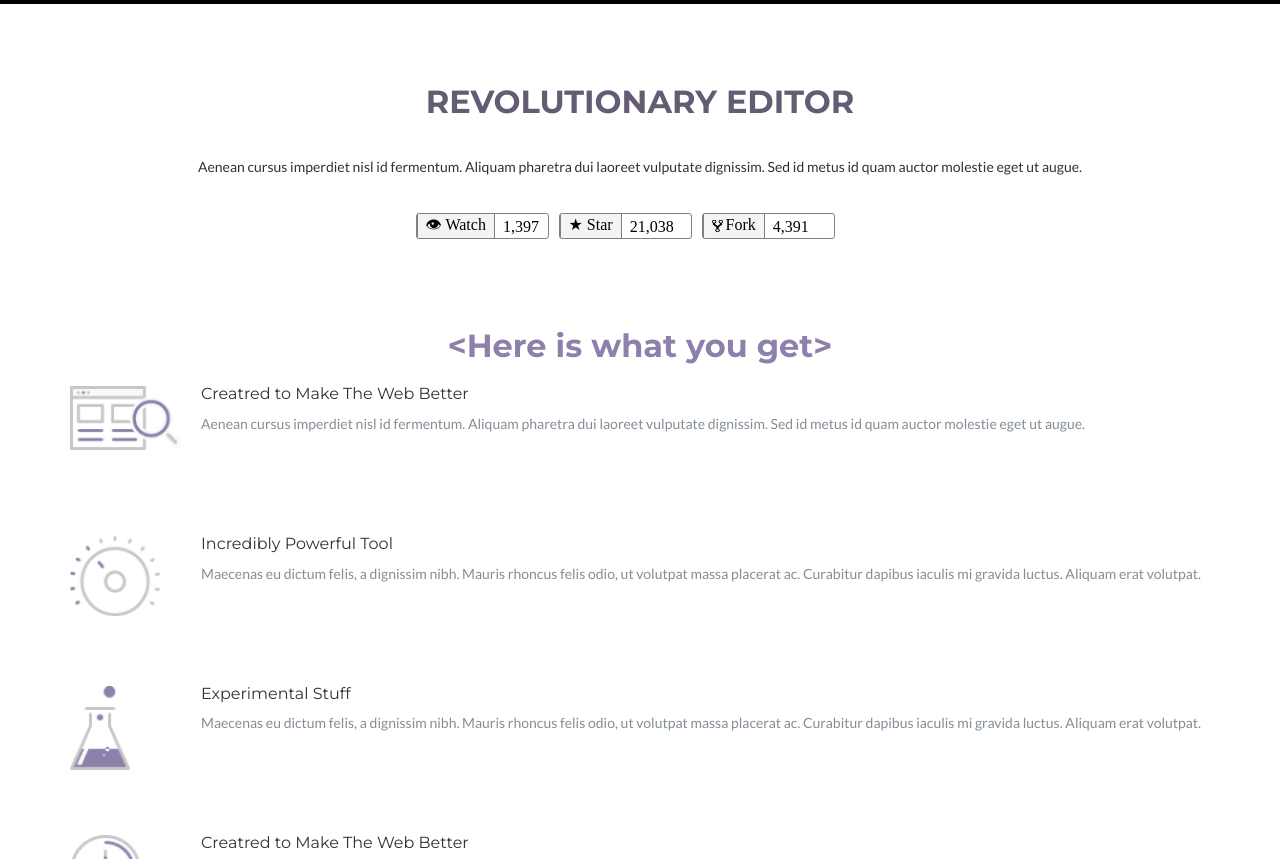
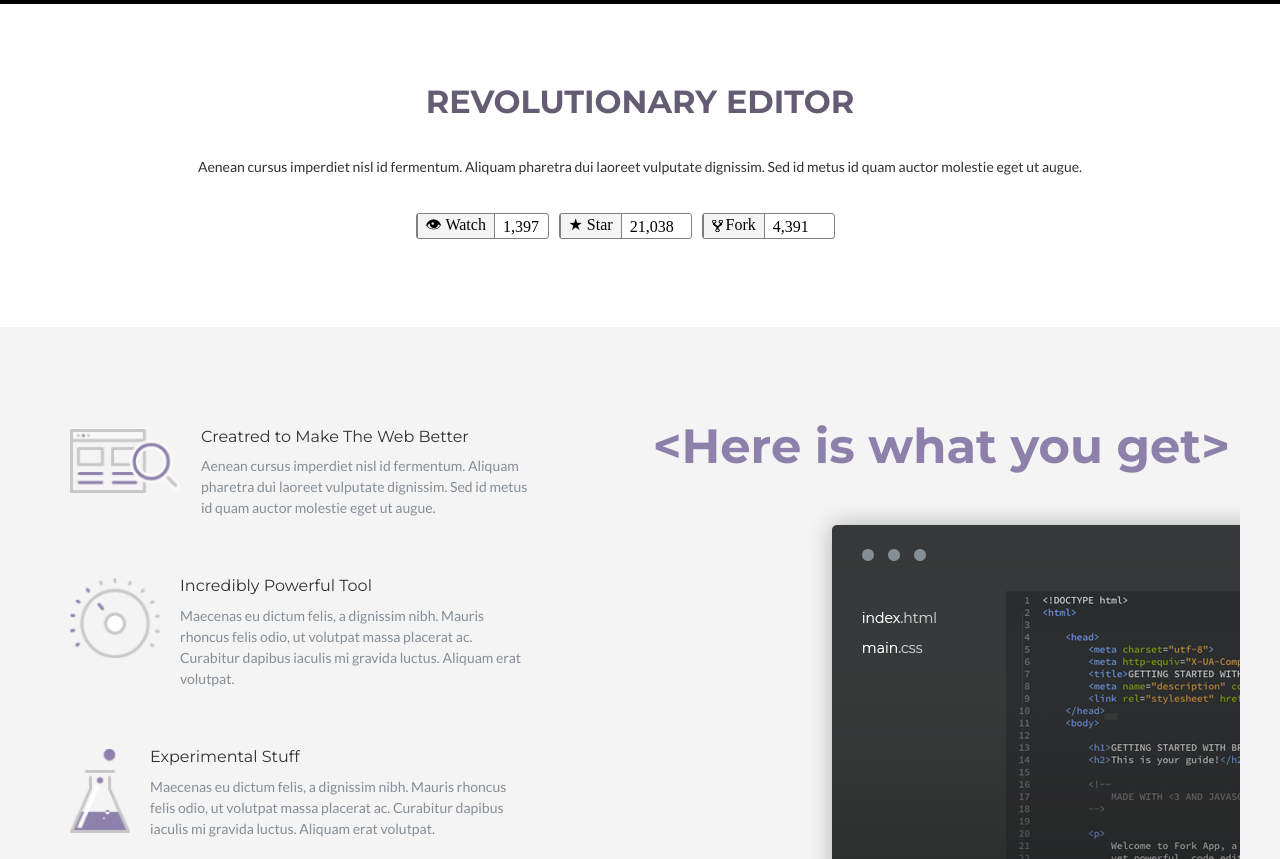
Before and after one commit to EugeneBerd/Adv-HTML-Step-Project, a website: page Step2/index.html in a window 1280 px wide. Shown: the part 85-944 px from the top of the page. Drawn offline with nearby package versions, Linux system fonts and the light colour scheme.

Commit message:
section_edit_3

```diff
--- a/Step2/index.html
+++ b/Step2/index.html
@@ -85,7 +85,11 @@
         </div>
 
     </div>
-    <h1 class="section_editor_title_2">&lt;Here is what you get&gt;</h1>
+
+</section>
+<div class="second_section_edit">
+<div class=" container sectiond_editor_menu_container section_editor">
+    <h1 class="section_editor_title_2 active_tittle">&lt;Here is what you get&gt;</h1>
     <ul class="section_editor_menu">
         <li class="editor_menu_block">
             <div class="img_container">
@@ -136,15 +140,17 @@
                     Curabitur dapibus iaculis mi gravida luctus. Aliquam erat volutpat.</p>
             </div>
         </li>
-        <li class="editor_menu_block">
-            <picture class="editor_menu_image">
-                <source media="(max-width: 480px)" srcset="./dist/img/x5.png">
-                <source media="(min-width: 481px)" srcset="./dist/img/x5_2.png">
-                <img src="./dist/img/x5_2.png" alt="">
-            </picture>
-        </li>
     </ul>
-</section><p>4</p>
+    <li class="editor_menu_block_picture">
+        <h1 class="section_editor_title_2 hide_tittle">&lt;Here is what you get&gt;</h1>
+        <picture class="editor_menu_image">
+            <source media="(max-width: 480px)" srcset="./dist/img/x5.png">
+            <source media="(min-width: 481px)" srcset="./dist/img/x5_2.png">
+            <img src="./dist/img/x5_2.png" alt="">
+        </picture>
+    </li>
+</div>
+</div><p>4</p>
 <p>5</p>
 </main>
   <script src="./dist/js/script.js"></script>
--- a/Step2/src/styles/_editor.scss
+++ b/Step2/src/styles/_editor.scss
@@ -81,6 +81,10 @@ overflow: hidden;
     @media (min-width: 481px) {
         padding-left: 20px;
     }
+    @media (min-width: 993px) {
+    background: #F4F4F4;
+        padding-top: 102px;
+    }
 }
 .section_editor_title{
     font-family: $font-m;
@@ -98,12 +102,15 @@ overflow: hidden;
     font-weight: bold;
     font-size: 32px;
     line-height: 38px;
-    display: flex;
     justify-content: center;
     align-items: center;
     text-align: center;
     color: #8D81AC;
+    @media (min-width: 993px) {
+        padding-left: 140px;
+    }
 }
+
 .menu_block_title{
     font-family: $font-m;
     font-style: normal;
@@ -138,6 +145,19 @@ overflow: hidden;
         margin-bottom: 60px;
       }
 }
+.editor_menu_block_picture{
+    display: flex;
+    flex-direction: column;
+    align-items: center;
+    @media (min-width: 481px) {
+        align-items: end;
+        flex-direction: inherit;
+        margin-bottom: 60px;
+      }
+      @media (min-width: 993px) {
+        flex-direction: column;
+      }
+}
 .editor_menu_block_text{
     @media (min-width: 481px) {
         padding-left: 20px
@@ -158,6 +178,7 @@ overflow: hidden;
         flex-wrap: wrap;
         justify-content: center;
         text-align: left;
+        margin-bottom: 0;
       }
 }
 
@@ -172,4 +193,44 @@ overflow: hidden;
         position: relative;
         left: 15%;
       }
+      @media (min-width: 828px) {
+        left: 20%;
+      }
+      @media (min-width: 882px) {
+        left: 25%;
+      }
+      @media (min-width: 936px) {
+        left: 30%;
+      }
+      @media (min-width: 1200px) {
+        left: 40%;
+      }
+
 }
+.active_tittle{
+    display: flex;
+    @media (min-width: 993px) {
+        display: none;
+    }
+}
+.hide_tittle{
+      display: none;
+      @media (min-width: 993px) {
+        display: flex;
+        margin-top: 94px;
+        font-size: 48px;
+        line-height: 50px;
+        padding-left: 0;
+    }
+}
+.second_section_edit{
+    @media (min-width: 993px) {
+        background: #F4F4F4;
+    }
+}
+.sectiond_editor_menu_container{
+
+    @media (min-width: 993px) {
+        display: flex;
+      }
+}
```
Also changed, not shown: Step2/src/html/editor.html (+15 -9 lines), Step2/dist/css/styles.css, Step2/src/css_pre/style.css, 1 other file.
